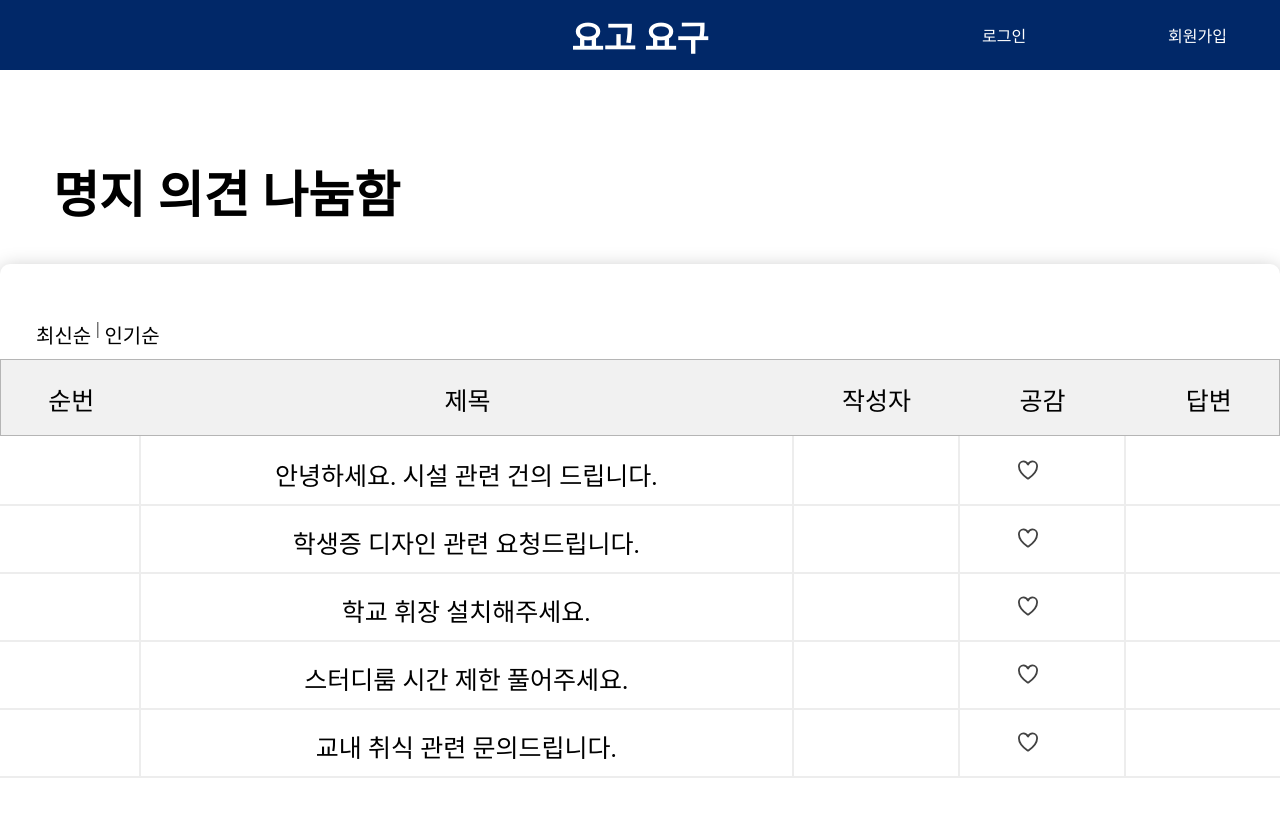
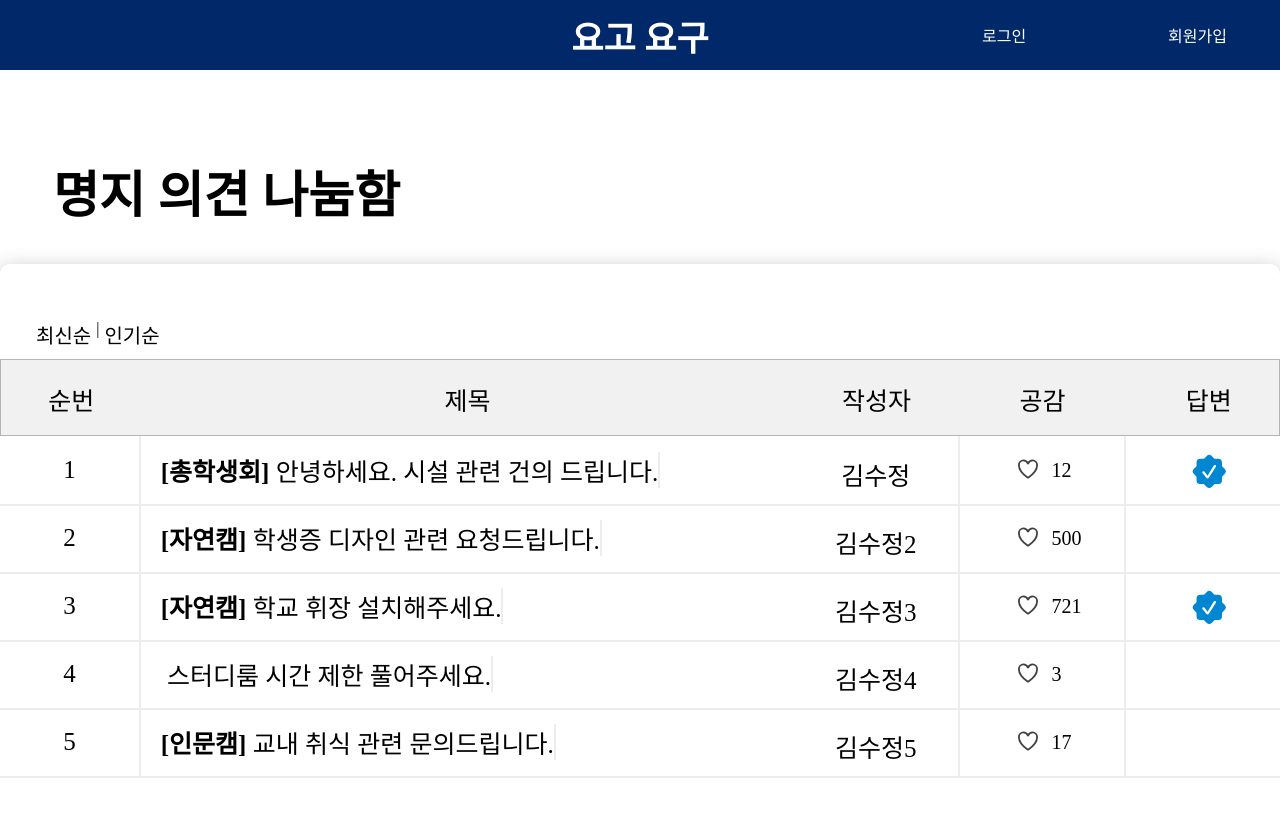
Before and after one commit to harksu/SW-Competition-FrontEnd, a React (Create React App) app: page /main in a window 1280 px wide. Shown: the top 816 px of the page. Built offline with nearby package versions, Linux system fonts and the light colour scheme.

Commit message:
Feat: 답변여부별 체크표시, 건의 tag별로 제목 변경하기

```diff
--- a/src/components/MainPage/ContentList.jsx
+++ b/src/components/MainPage/ContentList.jsx
@@ -2,6 +2,7 @@ import React from 'react';
 import styled from 'styled-components';
 
 import { ReactComponent as HeartBtn } from '../../assests/HeartBtn.svg';
+import { ReactComponent as blueCheck } from '../../assests/blueCheck.svg';
 import ListDemoData from './ListDemoData';
 
 function ContentList() {
@@ -9,17 +10,24 @@ function ContentList() {
     <ListContainer>
       <Contents>
         {ListDemoData.map((data) => (
-          <ContentContainer key={data.order}>
-            <ContentNum>{data.order}</ContentNum>
-            <ContentTitle>{data.title}</ContentTitle>
-            <ContentWriter>{data.userName}</ContentWriter>
+          <ContentContainer key={data.boardId}>
+            <ContentNum>{data.boardId}</ContentNum>
+            <TitleBox>
+              <ContentTag>
+                {data.tag === 'none' ? '' : `[${data.tag}]`}
+              </ContentTag>
+              <ContentTitle>&nbsp;{data.title}</ContentTitle>
+            </TitleBox>
+            <ContentWriter>{data.writer_name}</ContentWriter>
             <ContentSympathy>
               <SympathyContainer>
                 <HeartBtnStyle />
-                {data.sympathy}
+                {data.likesCount}
               </SympathyContainer>
-              <ContentAnswer>{data.answer}</ContentAnswer>
             </ContentSympathy>
+            <ContentAnswer>
+              {data.isReplied ? <BlueCheckStyle /> : ''}
+            </ContentAnswer>
           </ContentContainer>
         ))}
       </Contents>
@@ -57,8 +65,19 @@ const ContentNum = styled.div`
   font-size: 25px;
 `;
 
+const TitleBox = styled.div`
+  display: flex;
+  align-items: center;
+  margin-left: 20px;
+`;
+
+const ContentTag = styled.div`
+  font-weight: 700;
+  font-size: 25px;
+`;
+
 const ContentTitle = styled.div`
-  padding-top: 20px;
+  /* padding-top: 20px; */
   border-right: 2px solid #ededed;
   font-size: 25px;
 `;
@@ -86,6 +105,8 @@ const HeartBtnStyle = styled(HeartBtn)`
   cursor: pointer;
 `;
 
+const BlueCheckStyle = styled(blueCheck)``;
+
 const ContentAnswer = styled.div`
   padding-top: 18px;
 `;
```
